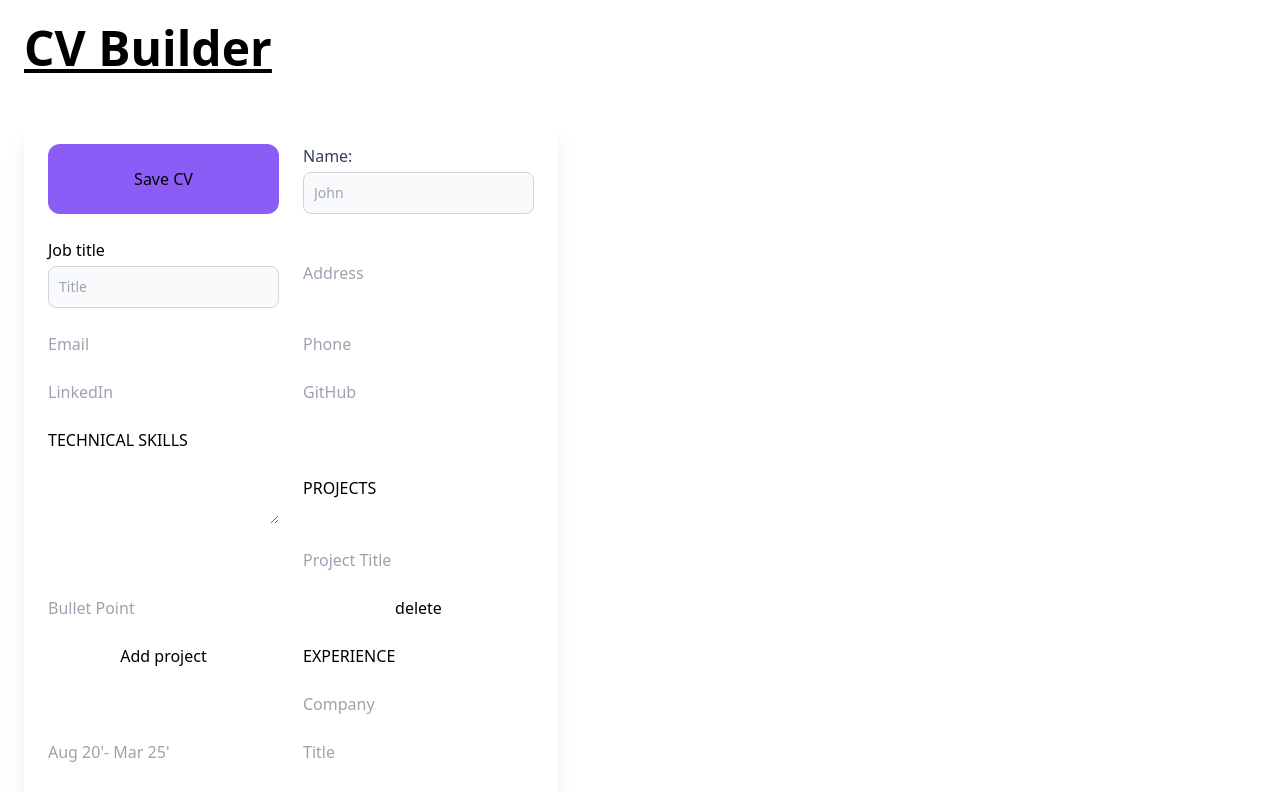
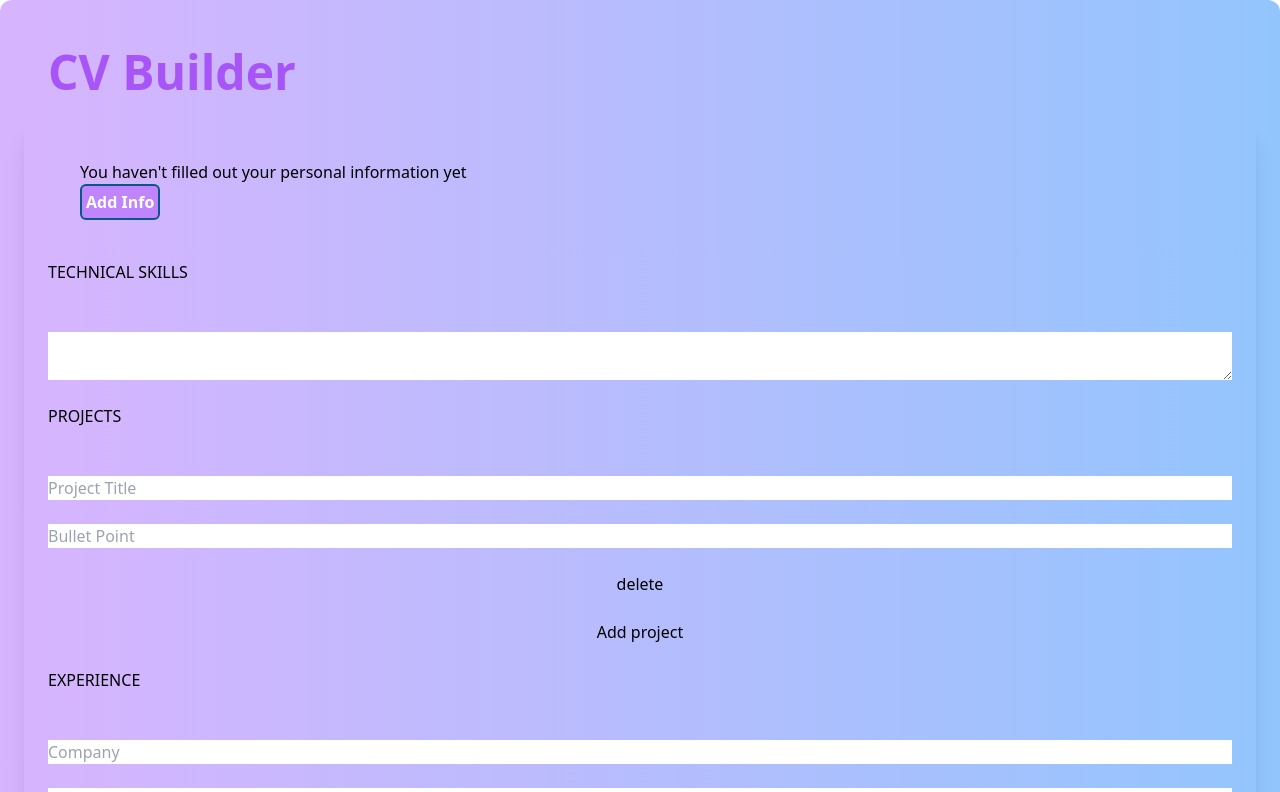
Before and after one commit to Eveieve/CV-builder, a React (Vite) app: page / in a window 1280 px wide. Shown: the top 792 px of the page. Built offline with nearby package versions, Linux system fonts and the light colour scheme.

Commit message:
Refactor and style app

```diff
--- a/src/App.jsx
+++ b/src/App.jsx
@@ -7,6 +7,7 @@ import { useState } from 'react';
 import Section from './Section.jsx';
 import uniqid from 'uniqid';
 
+import PersonalInfo from './PersonalInfo';
 function App() {
   const [state, setState] = useState({
     name: '',
@@ -224,45 +225,17 @@ function App() {
     console.log(state);
   }
 
-  // changes the text to 'Edit CV' at the end
-  function toggleSaveCV(e) {
-    // buttons except for SaveCV button
-    let buttons = document.querySelectorAll('button:not(.saveCV)');
-    console.log(buttons);
-    let btnsArray = Array.from(buttons);
-    let inputs = document.querySelectorAll('input, textarea');
-    console.log(inputs);
-    let inputsArray = [...inputs];
-    if (e.target.classList.contains('editing')) {
-      btnsArray.map(btn => (btn.className = 'hidden'));
-      e.target.textContent = 'Edit CV';
-      e.target.classList.toggle('editing');
-      inputsArray.map(input => input.setAttribute('readonly', 'readonly'));
-    } else {
-      btnsArray.map(btn => (btn.className = 'not-hidden'));
-      e.target.textContent = 'Save CV';
-      e.target.classList.toggle('editing');
-      inputsArray.map(input => input.removeAttribute('readonly'));
-    }
-  }
-
   return (
     <>
-      <h1 class="text-5xl font-bold underline p-6 ">CV Builder</h1>
-      <div className="form-and-resume flex p-6 shadow-lg rounded-xl">
+      <div className=" bg-gradient-to-r from-purple-300 to-blue-300  flex flex-col justify-center p-6 shadow-lg rounded-xl">
+        <h1 className="text-5xl font-bold text-purple-500 text- p-6 ">
+          CV Builder
+        </h1>
         <form
-          className="form grid gap-6 mb-6 md:grid-cols-2 shadow-xl p-6"
+          className="form grid gap-6 mb-6  shadow-xl p-6"
           onSubmit={handleSubmit}
         >
-          <button
-            className="saveCV editing bg-violet-500 hover:bg-violet-600 active:bg-violet-700
-            focus:outline-none focus:ring focus:ring-violet-300 rounded-xl"
-            type="submit"
-            onClick={toggleSaveCV}
-          >
-            Save CV
-          </button>
-          <Personal onChange={handleChange} />
+          <PersonalInfo />
           <Section sectionName="TECHNICAL SKILLS" />
           <textarea
             onChange={handleTechSkillsChange}
--- /dev/null
+++ b/src/Button.jsx
@@ -0,0 +1,26 @@
+const STYLES_MAP = new Map([
+  ['primary', 'bg-purple-400 border-sky-800 hover:text-sky-800'],
+  ['alert', 'bg-rose-700 border-rose-700 hover:text-rose-700'],
+]);
+
+function Button(props) {
+  const { type, handler, value, styles } = props;
+
+  // if you can 'styles' passed down to it, use that for styling
+  // If not => "primary"
+  const colors = STYLES_MAP.get(styles || 'primary');
+
+  return (
+    <button
+      type={type}
+      {...(handler && { onClick: handler })}
+      value={value ?? ''}
+      className={`rounded-md border-2 p-1 font-bold text-white
+    transition hover:bg-transparent ${colors}`}
+    >
+      {props.text ?? props.child}
+    </button>
+  );
+}
+
+export default Button;
--- a/src/InputForm.jsx
+++ b/src/InputForm.jsx
@@ -1,4 +1,4 @@
-function InputForm() {
+function InputForm(props) {
   const { type, handler, id, value } = props;
 
   return (
@@ -7,7 +7,8 @@ function InputForm() {
       name={id}
       value={value}
       onChange={handler}
-      className="rounded-md border px-2 py-1"
+      className="rounded-md border px-1 py-1"
     />
   );
 }
+export default InputForm;
--- a/src/PersonalInfo.jsx
+++ b/src/PersonalInfo.jsx
@@ -1,13 +1,14 @@
 import { useState } from 'react';
-
+import Button from './Button';
 import PersonalInfoForm from './PersonalInfoForm';
-
+import PersonalInfoDisplay from './PersonalInfoDisplay';
 // returns an object with keys
 // each key is empty initially
 const getEmptyPersonalInfo = () => {
   const keys = [
     'name',
     'jobTitle',
+    'summary',
     'email',
     'address',
     'phone',
@@ -20,109 +21,44 @@ const getEmptyPersonalInfo = () => {
   }, {});
 };
 
+// Handles PersonalInfo section
+// has handlers etc...
 function PersonalInfo() {
-  const [info, setInfo] = useState(getEmptyPersonalInfo());
+  const [infoObj, setInfo] = useState(getEmptyPersonalInfo());
   const [isFormShown, setIsFormShown] = useState(false);
 
-  const toggleForm = () => setIsFormShown(true);
+  const toggleForm = () => setIsFormShown(prevState => !prevState);
 
-  const submitPersonalInfo = e => {
-    e.preventDefault();
+  const submitPersonalInfo = event => {
+    // STOP REFRESHING!
+    event.preventDefault();
 
-    setIsFormShown(false);
+    setIsFormShown(prevState => !prevState);
   };
 
   const handleChange = e => {
     // destructure  from target element
-    const { nameOfTarget, value } = e.target;
+    const { name, value } = e.target;
 
     setInfo({
-      ...info,
-      [nameOfTarget]: value,
+      ...infoObj,
+      [name]: value,
     });
+    console.log(infoObj);
   };
+
+  // is click to show form (form)
   if (isFormShown) {
     return (
       <PersonalInfoForm
-        info={info}
+        infoObj={infoObj}
         handleSubmit={submitPersonalInfo}
         handleChange={handleChange}
       />
     );
   }
 
-  return <GeneralInfoDisplay info={info} clickHandler={toggleForm} />;
+  return <PersonalInfoDisplay infoObj={infoObj} clickHandler={toggleForm} />;
 }
 
-//////////////////////////////////////////////////////////////////////////////
-function Personal({ ...props }) {
-  const { name, title, address, email, phone, linkedIn, gitHub } = { props };
-
-  return (
-    <>
-      <label for="name" class="block text-slate-700">
-        <span class="block">Name: </span>
-        <input
-          {...props}
-          className="mt-1 block w-full bg-gray-50 border border-gray-300 text-gray-900 text-sm
-             rounded-lg focus:ring-blue-500 focus:border-blue-500  p-2.5 dark:bg-gray-700 dark:border-gray-600 dark:placeholder-gray-400 dark:text-white dark:focus:ring-blue-500 dark:focus:border-blue-500 outline-none"
-          required
-          placeholder="John"
-          name="name"
-          value={name}
-        />
-      </label>
-      <label>
-        <span class="block">Job title</span>
-        <input
-          {...props}
-          className="mt-1 block w-full bg-gray-50 border border-gray-300 text-gray-900 text-sm
-            rounded-lg focus:ring-blue-500 focus:border-blue-500  p-2.5 dark:bg-gray-700 dark:border-gray-600 dark:placeholder-gray-400 dark:text-white dark:focus:ring-blue-500 dark:focus:border-blue-500 outline-none"
-          required
-          placeholder="Title"
-          name="title"
-          value={title}
-        />
-      </label>
-
-      <input
-        {...props}
-        className="address"
-        placeholder="Address"
-        name="address"
-        value={address}
-      />
-      <input
-        {...props}
-        className="email"
-        placeholder="Email"
-        name="email"
-        value={email}
-      />
-      <input
-        {...props}
-        className="phone"
-        placeholder="Phone"
-        type="tel"
-        name="phone"
-        value={phone}
-      />
-      <input
-        {...props}
-        className="linkedIn"
-        placeholder="LinkedIn"
-        name="linkedIn"
-        value={linkedIn}
-      />
-      <input
-        {...props}
-        className="gitHub"
-        placeholder="GitHub"
-        name="gitHub"
-        value={gitHub}
-      />
-    </>
-  );
-}
-
-export default Personal;
+export default PersonalInfo;
--- /dev/null
+++ b/src/PersonalInfoDisplay.jsx
@@ -0,0 +1,55 @@
+import Button from './Button';
+
+export default function PersonalInfoDisplay({ infoObj, clickHandler }) {
+  const isEmpty = () => Object.values(infoObj).every(field => field === '');
+
+  const { name, jobTitle, summary, email, address, phone, linkedin, github } =
+    infoObj;
+
+  if (isEmpty()) {
+    return (
+      <div className="px-8 py-4">
+        <p>You haven't filled out your personal information yet</p>
+        <Button type="button" handler={clickHandler} text="Add Info" />
+      </div>
+    );
+  }
+
+  // return formatted for-display jsx
+  return (
+    <>
+      <div className="border-b-2 border-black px-8 py-4">
+        <h2 className="text-2xl font-bold text-sky-800">{name}</h2>
+        <h3 className="mb-2 text-xl text-gray-700">{jobTitle}</h3>
+        <p className="mb-2">{summary}</p>
+        <Button type="button" handler={clickHandler} text="Edit" />
+      </div>
+      <div className="grid grid-cols-2 border-b-2 border-black px-12 py-4">
+        <div className="flex gap-2">
+          <p>{name}</p>
+        </div>
+        <div className="flex gap-2">
+          <p>{jobTitle}</p>
+        </div>
+        <div className="flex gap-2">
+          <p>{summary}</p>
+        </div>
+        <div className="flex gap-2">
+          <p>{address}</p>
+        </div>
+        <div className="flex gap-2">
+          <p>{email}</p>
+        </div>
+        <div className="flex gap-2">
+          <p>{phone}</p>
+        </div>
+        <div className="flex gap-2">
+          <p>{linkedin}</p>
+        </div>
+        <div className="flex gap-2">
+          <p>{github}</p>
+        </div>
+      </div>
+    </>
+  );
+}
--- a/src/main.jsx
+++ b/src/main.jsx
@@ -2,11 +2,9 @@ import React from 'react';
 import ReactDOM from 'react-dom/client';
 import App from './App.jsx';
 import './index.css';
-import { ToastContainer, toast } from 'react-toastify';
-import 'react-toastify/dist/ReactToastify.css';
+
 ReactDOM.createRoot(document.getElementById('root')).render(
   <React.StrictMode>
-    <ToastContainer />
     <App />
   </React.StrictMode>,
 );
```
Also changed, not shown: src/PersonalInfoForm.jsx (+102 -0 lines), 1 other file (tests, documents, lock files or other folders).
